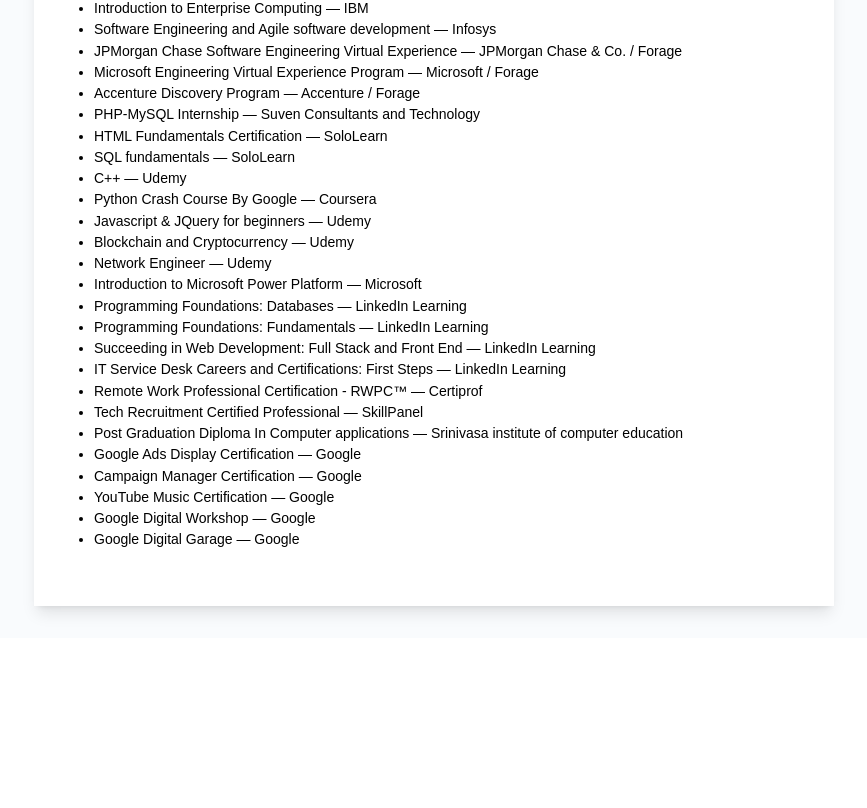
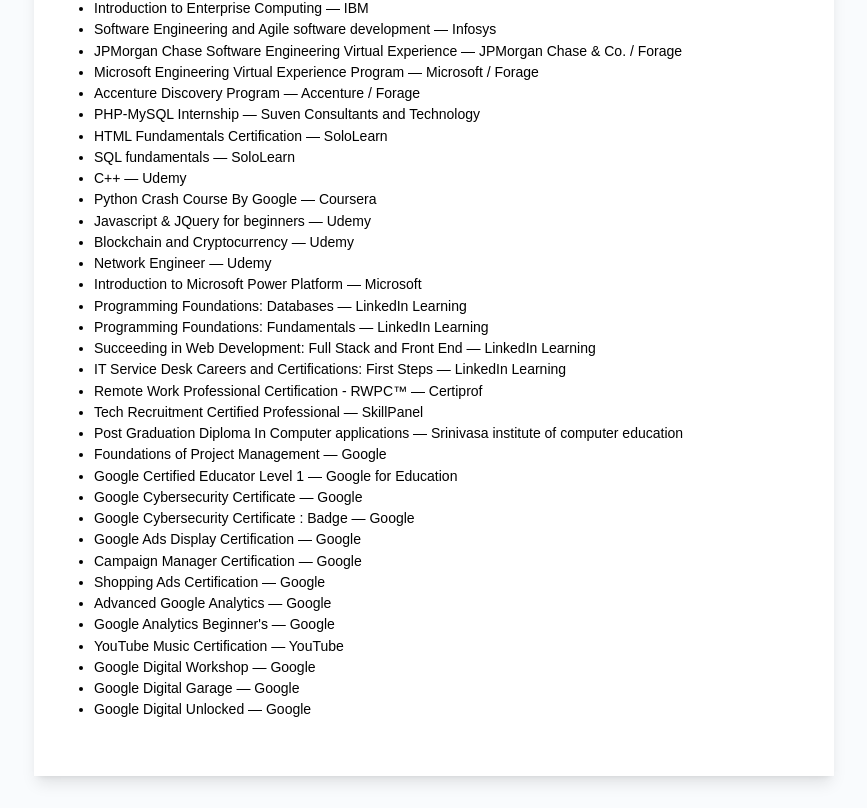
Before and after one commit to pallasivasai/Portfolio, a React (Vite) app: page /resume in a window 1280 px wide. Shown: the part 7094-7902 px from the top of the page, without its empty margins (206-1073 px from the left). Before the commit the page ends 7732 px from the top, so only its background shows below. Built offline with nearby package versions, Linux system fonts and the light colour scheme.

Commit message:
Changes
Co-authored-by: pallasivasai <56314427+pallasivasai@users.noreply.github.com>

```diff
--- a/src/data/certifications.ts
+++ b/src/data/certifications.ts
@@ -607,7 +607,38 @@ export const technicalCerts: CertType[] = [
 ];
 
 export const googleCredentials: CertType[] = [
-
+    {
+      name: "Foundations of Project Management",
+      issuer: "Google",
+      icon: Award,
+      color: "from-blue-500 to-green-500",
+      verificationUrl: "https://www.linkedin.com/in/pallasivasai/details/certifications/",
+      category: "Project Management"
+    },
+    {
+      name: "Google Certified Educator Level 1",
+      issuer: "Google for Education",
+      icon: Award,
+      color: "from-red-500 to-yellow-500",
+      verificationUrl: "https://www.linkedin.com/in/pallasivasai/details/certifications/",
+      category: "Education Technology"
+    },
+    {
+      name: "Google Cybersecurity Certificate",
+      issuer: "Google",
+      icon: Shield,
+      color: "from-blue-600 to-green-600",
+      verificationUrl: "https://www.coursera.org/account/accomplishments/professional-cert/WHB7Q4JLJCK5",
+      category: "Cybersecurity"
+    },
+    {
+      name: "Google Cybersecurity Certificate : Badge",
+      issuer: "Google",
+      icon: Shield,
+      color: "from-green-500 to-blue-600",
+      verificationUrl: "https://www.linkedin.com/in/pallasivasai/details/certifications/",
+      category: "Cybersecurity"
+    },
     {
       name: "Google Ads Display Certification",
       issuer: "Google",
@@ -625,11 +656,35 @@ export const googleCredentials: CertType[] = [
       category: "Digital Marketing"
     },
     {
+      name: "Shopping Ads Certification",
+      issuer: "Google",
+      icon: Megaphone,
+      color: "from-blue-500 to-cyan-600",
+      verificationUrl: "https://www.linkedin.com/in/pallasivasai/details/certifications/",
+      category: "Digital Marketing"
+    },
+    {
+      name: "Advanced Google Analytics",
+      issuer: "Google",
+      icon: TrendingUp,
+      color: "from-orange-500 to-red-500",
+      verificationUrl: "https://www.linkedin.com/in/pallasivasai/details/certifications/",
+      category: "Analytics"
+    },
+    {
+      name: "Google Analytics Beginner's",
+      issuer: "Google",
+      icon: TrendingUp,
+      color: "from-yellow-500 to-orange-500",
+      verificationUrl: "https://www.linkedin.com/in/pallasivasai/details/certifications/",
+      category: "Analytics"
+    },
+    {
       name: "YouTube Music Certification",
-      issuer: "Google",
+      issuer: "YouTube",
       icon: Video,
       color: "from-red-600 to-red-800",
-      verificationUrl: "https://www.skills.google/public_profiles/79b60659-bb15-42dd-852a-9ba427a0158c",
+      verificationUrl: "https://www.linkedin.com/in/pallasivasai/details/certifications/",
       category: "Content"
     },
     {
@@ -647,5 +702,13 @@ export const googleCredentials: CertType[] = [
       color: "from-teal-500 to-green-600",
       verificationUrl: "https://learndigital.withgoogle.com/digitalgarage/validate-certificate-code",
       category: "Digital Skills"
+    },
+    {
+      name: "Google Digital Unlocked",
+      issuer: "Google",
+      icon: Award,
+      color: "from-blue-500 to-purple-500",
+      verificationUrl: "https://www.linkedin.com/in/pallasivasai/details/certifications/",
+      category: "Digital Skills"
     }
 ];
```
